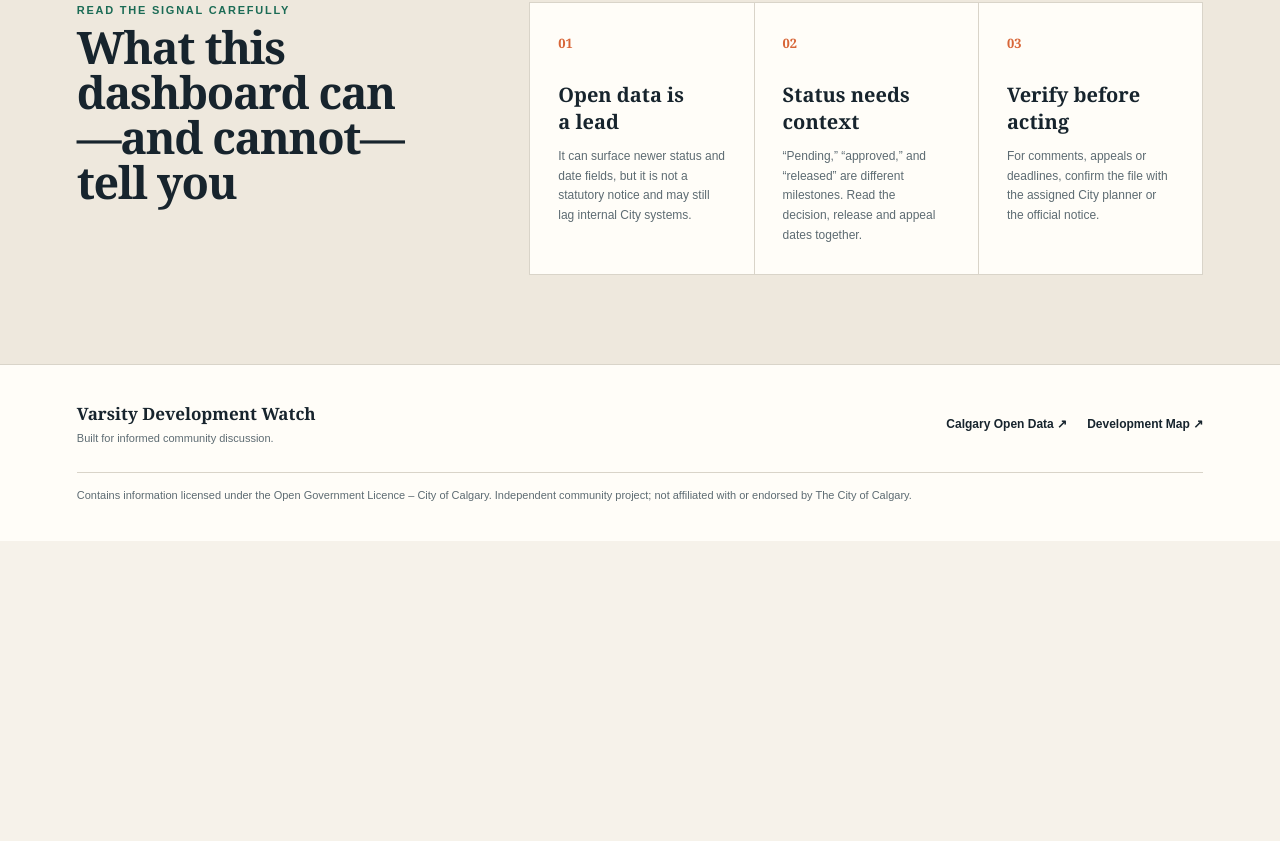
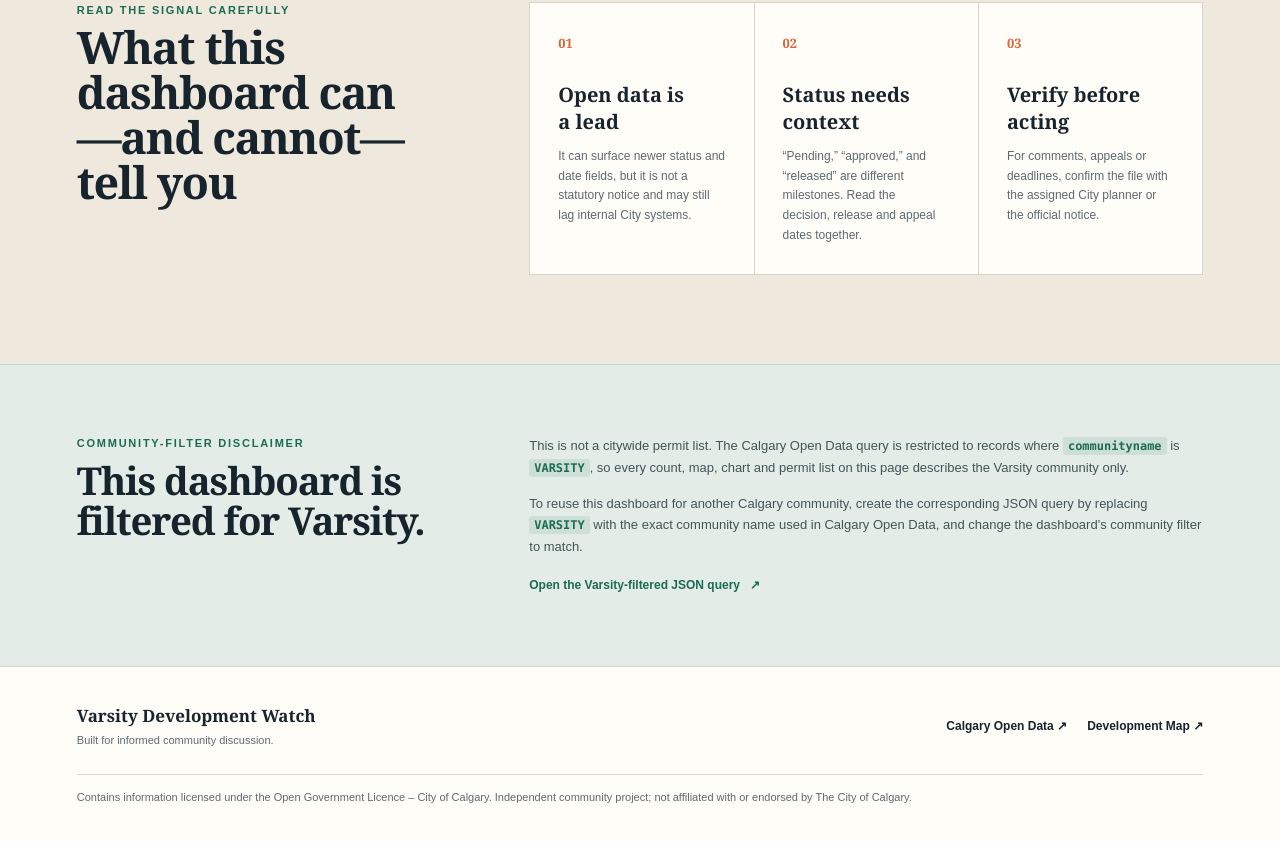
Before and after one commit to alby1976/calgary_dp, a Next.js app: page / in a window 1280 px wide. Shown: the part 2622-3463 px from the top of the page. Before the commit the page ends 3163 px from the top, so only its background shows below. Built offline with nearby package versions, Linux system fonts and the light colour scheme; no server answers.

Commit message:
Add community scope disclaimer

```diff
--- a/app/dashboard.tsx
+++ b/app/dashboard.tsx
@@ -38,6 +38,7 @@ type Props = {
   cityDataUpdatedAt: string | null;
   live: boolean;
   datasetUrl: string;
+  filteredQueryUrl?: string;
   developmentMapUrl: string;
 };
 
@@ -103,7 +104,7 @@ function StatusDot({ group }: { group: string }) {
   return <span className={`status-dot status-${group}`} aria-hidden="true" />;
 }
 
-export default function Dashboard({ permits, fetchedAt, cityDataUpdatedAt, live, datasetUrl, developmentMapUrl }: Props) {
+export default function Dashboard({ permits, fetchedAt, cityDataUpdatedAt, live, datasetUrl, filteredQueryUrl, developmentMapUrl }: Props) {
   const [query, setQuery] = useState("");
   const [group, setGroup] = useState("all");
   const [year, setYear] = useState("all");
@@ -369,6 +370,28 @@ export default function Dashboard({ permits, fetchedAt, cityDataUpdatedAt, live,
         </div>
       </section>
 
+      <section className="data-scope-notice" aria-labelledby="data-scope-heading">
+        <div>
+          <p className="eyebrow">Community-filter disclaimer</p>
+          <h2 id="data-scope-heading">This dashboard is filtered for Varsity.</h2>
+        </div>
+        <div className="scope-copy">
+          <p>
+            This is not a citywide permit list. The Calgary Open Data query is restricted to records
+            where <code>communityname</code> is <code>VARSITY</code>, so every count, map, chart and
+            permit list on this page describes the Varsity community only.
+          </p>
+          <p>
+            To reuse this dashboard for another Calgary community, create the corresponding JSON query
+            by replacing <code>VARSITY</code> with the exact community name used in Calgary Open Data,
+            and change the dashboard&apos;s community filter to match.
+          </p>
+          <a href={filteredQueryUrl} target="_blank" rel="noreferrer">
+            Open the Varsity-filtered JSON query <span aria-hidden="true">↗</span>
+          </a>
+        </div>
+      </section>
+
       <footer>
         <div><p className="brand-name">Varsity Development Watch</p><p>Built for informed community discussion.</p></div>
         <div className="footer-links"><a href={datasetUrl} target="_blank" rel="noreferrer">Calgary Open Data ↗</a><a href={developmentMapUrl} target="_blank" rel="noreferrer">Development Map ↗</a></div>
```
